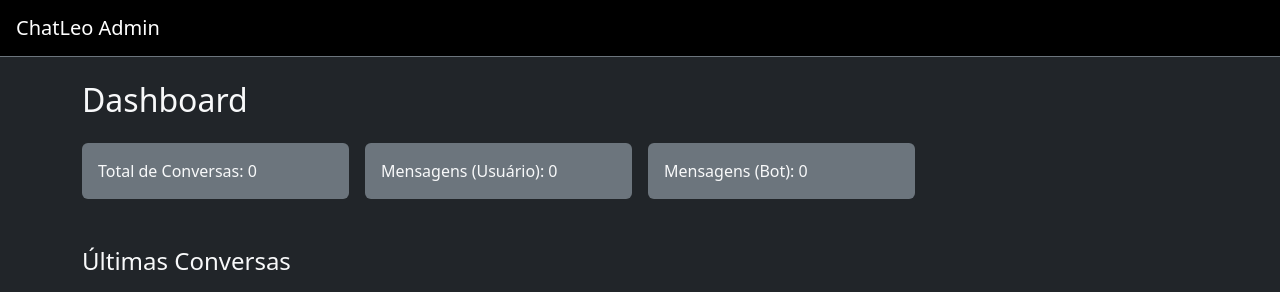
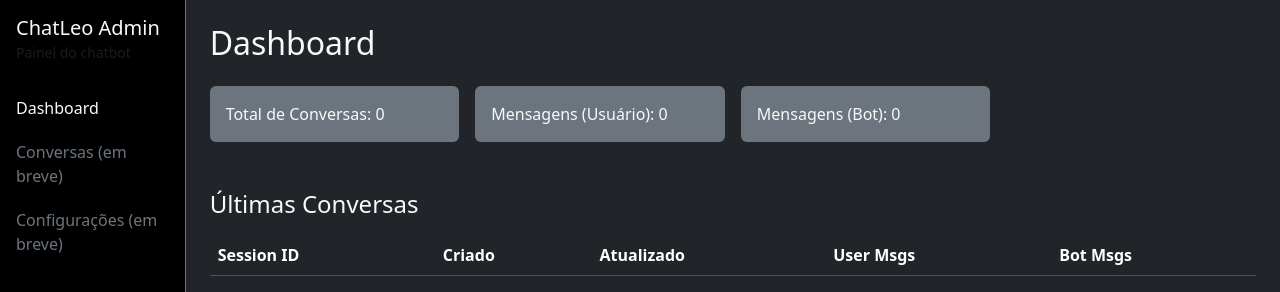
Before and after one commit to moaaskt/ChatJovemProgramador-staging, a Flask app: page /admin/ in a window 1280 px wide. Shown: the top 292 px of the page. Run offline with Flask 3, Linux system fonts and the light colour scheme; data that the repository does not hold is empty.

Commit message:
feat(admin): redesign admin panel layout with sidebar navigation
Add a sidebar navigation menu to improve admin panel usability and organization. The new layout includes a dedicated space for future features like conversations and settings.

```diff
--- a/templates/admin/base.html
+++ b/templates/admin/base.html
@@ -7,12 +7,23 @@
 </head>
 <body class="bg-dark text-light">
 
-    <nav class="navbar navbar-dark bg-black border-bottom border-secondary px-3">
-        <span class="navbar-brand">ChatLeo Admin</span>
-    </nav>
+    <div class="d-flex">
+        <aside class="bg-black border-end border-secondary min-vh-100 p-3" style="width: 260px;">
+            <div class="mb-4">
+                <h5 class="mb-0">ChatLeo Admin</h5>
+                <small class="text-muted">Painel do chatbot</small>
+            </div>
 
-    <div class="container py-4">
-        {% block content %}{% endblock %}
+            <nav class="nav flex-column gap-1">
+                <a href="/admin" class="nav-link text-light px-0">Dashboard</a>
+                <a href="#" class="nav-link text-secondary px-0 disabled">Conversas (em breve)</a>
+                <a href="#" class="nav-link text-secondary px-0 disabled">Configurações (em breve)</a>
+            </nav>
+        </aside>
+
+        <main class="flex-grow-1 p-4">
+            {% block content %}{% endblock %}
+        </main>
     </div>
 
 </body>
```
